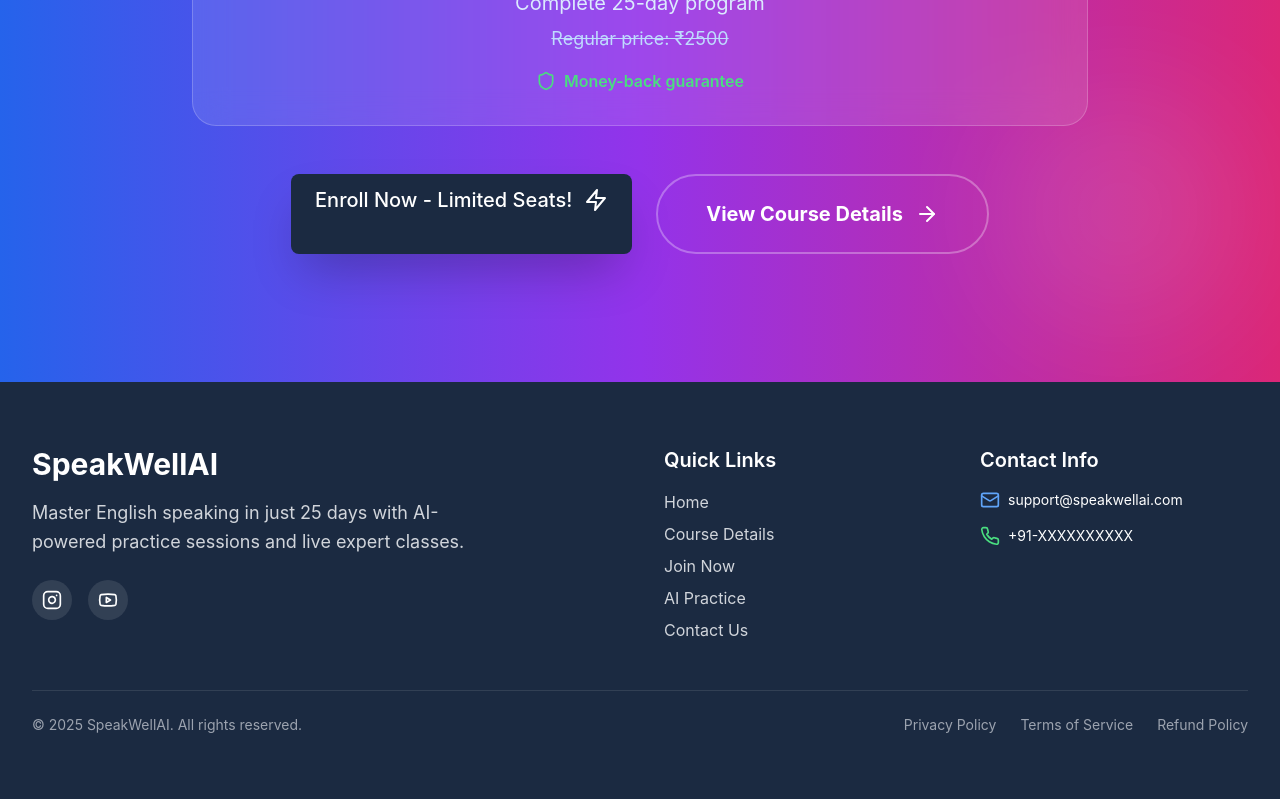
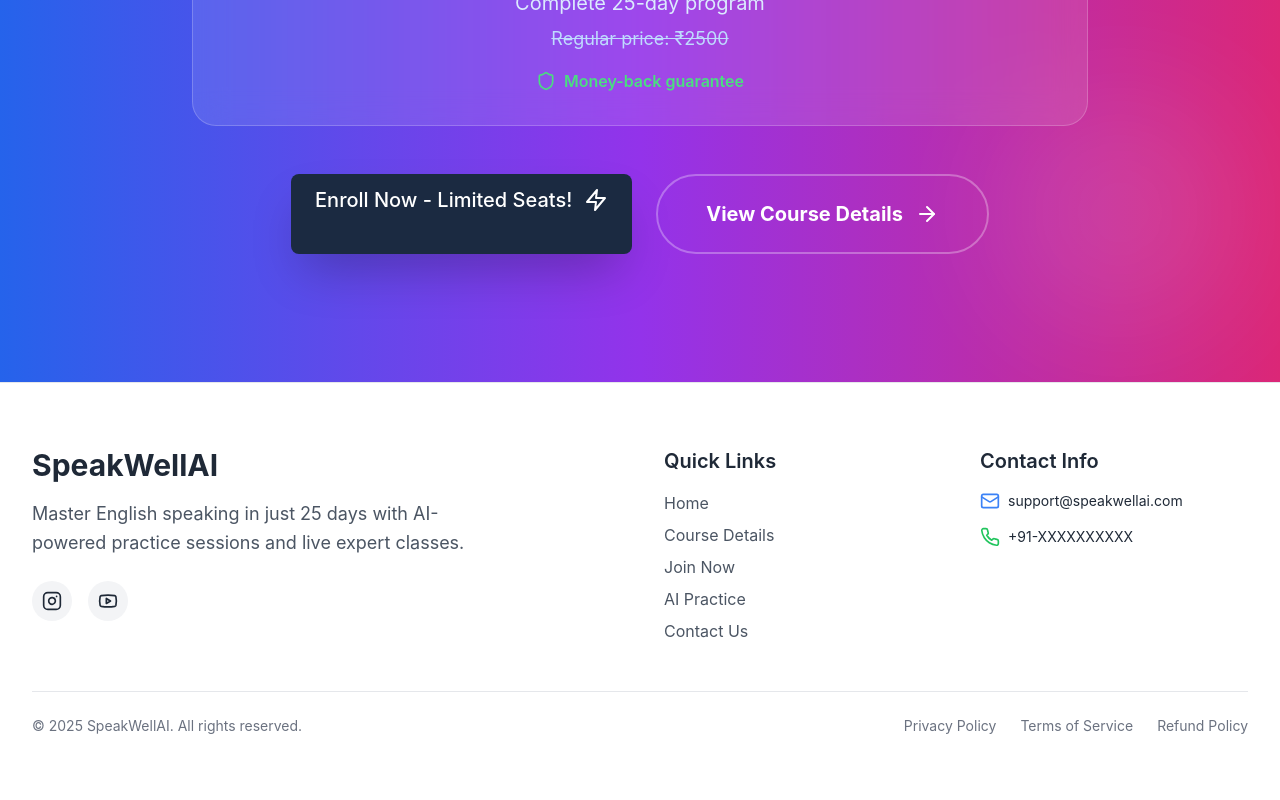
Before and after one commit to nikemod1/SpeakWellai, a React (Vite) app: page / in a window 1280 px wide. Shown: the part 4080-4880 px from the top of the page. Built offline with nearby package versions, Linux system fonts and the light colour scheme.

Commit message:
2Update Footer.tsx

```diff
--- a/src/components/Footer.tsx
+++ b/src/components/Footer.tsx
@@ -1,24 +1,24 @@
 import React from 'react';
 import { Link } from 'react-router-dom';
-import { Instagram, Youtube, Mail, Phone, Heart } from 'lucide-react';
+import { Instagram, Youtube, Mail, Phone } from 'lucide-react';
 
 const Footer: React.FC = () => {
   return (
-    <footer className="bg-primary text-white">
+    <footer className="bg-white text-gray-800 border-t border-gray-200">
       <div className="max-w-7xl mx-auto px-4 sm:px-6 lg:px-8 py-16">
         <div className="grid grid-cols-1 md:grid-cols-4 gap-12">
           {/* Brand Text */}
           <div className="col-span-1 md:col-span-2">
             <h2 className="text-3xl font-bold mb-4">SpeakWellAI</h2>
-            <p className="text-gray-300 mb-6 max-w-md text-lg leading-relaxed">
+            <p className="text-gray-600 mb-6 max-w-md text-lg leading-relaxed">
               Master English speaking in just 25 days with AI-powered practice sessions and live expert classes.
             </p>
             <div className="flex space-x-4">
-              <a href="#" className="w-10 h-10 rounded-full bg-white/10 hover:bg-white/20 flex items-center justify-center transition">
-                <Instagram className="w-5 h-5 text-white" />
+              <a href="#" className="w-10 h-10 rounded-full bg-gray-100 hover:bg-gray-200 flex items-center justify-center transition">
+                <Instagram className="w-5 h-5 text-gray-800" />
               </a>
-              <a href="#" className="w-10 h-10 rounded-full bg-white/10 hover:bg-white/20 flex items-center justify-center transition">
-                <Youtube className="w-5 h-5 text-white" />
+              <a href="#" className="w-10 h-10 rounded-full bg-gray-100 hover:bg-gray-200 flex items-center justify-center transition">
+                <Youtube className="w-5 h-5 text-gray-800" />
               </a>
             </div>
           </div>
@@ -35,7 +35,7 @@ const Footer: React.FC = () => {
                 { to: '/contact', label: 'Contact Us' }
               ].map((link, idx) => (
                 <li key={idx}>
-                  <Link to={link.to} className="text-gray-300 hover:text-white transition">
+                  <Link to={link.to} className="text-gray-600 hover:text-gray-900 transition">
                     {link.label}
                   </Link>
                 </li>
@@ -48,14 +48,14 @@ const Footer: React.FC = () => {
             <h3 className="text-xl font-semibold mb-4">Contact Info</h3>
             <ul className="space-y-4 text-sm">
               <li className="flex items-center space-x-2">
-                <Mail className="w-5 h-5 text-blue-400" />
-                <a href="mailto:support@speakwellai.com" className="hover:text-blue-300 transition">
+                <Mail className="w-5 h-5 text-blue-500" />
+                <a href="mailto:support@speakwellai.com" className="hover:text-blue-700 transition">
                   support@speakwellai.com
                 </a>
               </li>
               <li className="flex items-center space-x-2">
-                <Phone className="w-5 h-5 text-green-400" />
-                <a href="https://wa.me/91XXXXXXXXXX" className="hover:text-green-300 transition">
+                <Phone className="w-5 h-5 text-green-500" />
+                <a href="https://wa.me/91XXXXXXXXXX" className="hover:text-green-700 transition">
                   +91-XXXXXXXXXX
                 </a>
               </li>
@@ -64,12 +64,12 @@ const Footer: React.FC = () => {
         </div>
 
         {/* Bottom */}
-        <div className="border-t border-white/10 mt-12 pt-6 text-sm flex flex-col md:flex-row justify-between items-center text-gray-400">
+        <div className="border-t border-gray-200 mt-12 pt-6 text-sm flex flex-col md:flex-row justify-between items-center text-gray-500">
           <div className="mb-4 md:mb-0">&copy; 2025 SpeakWellAI. All rights reserved.</div>
           <div className="flex items-center space-x-6">
-            <a href="#" className="hover:text-white transition">Privacy Policy</a>
-            <a href="#" className="hover:text-white transition">Terms of Service</a>
-            <a href="#" className="hover:text-white transition">Refund Policy</a>
+            <a href="#" className="hover:text-gray-700 transition">Privacy Policy</a>
+            <a href="#" className="hover:text-gray-700 transition">Terms of Service</a>
+            <a href="#" className="hover:text-gray-700 transition">Refund Policy</a>
           </div>
         </div>
       </div>
```
